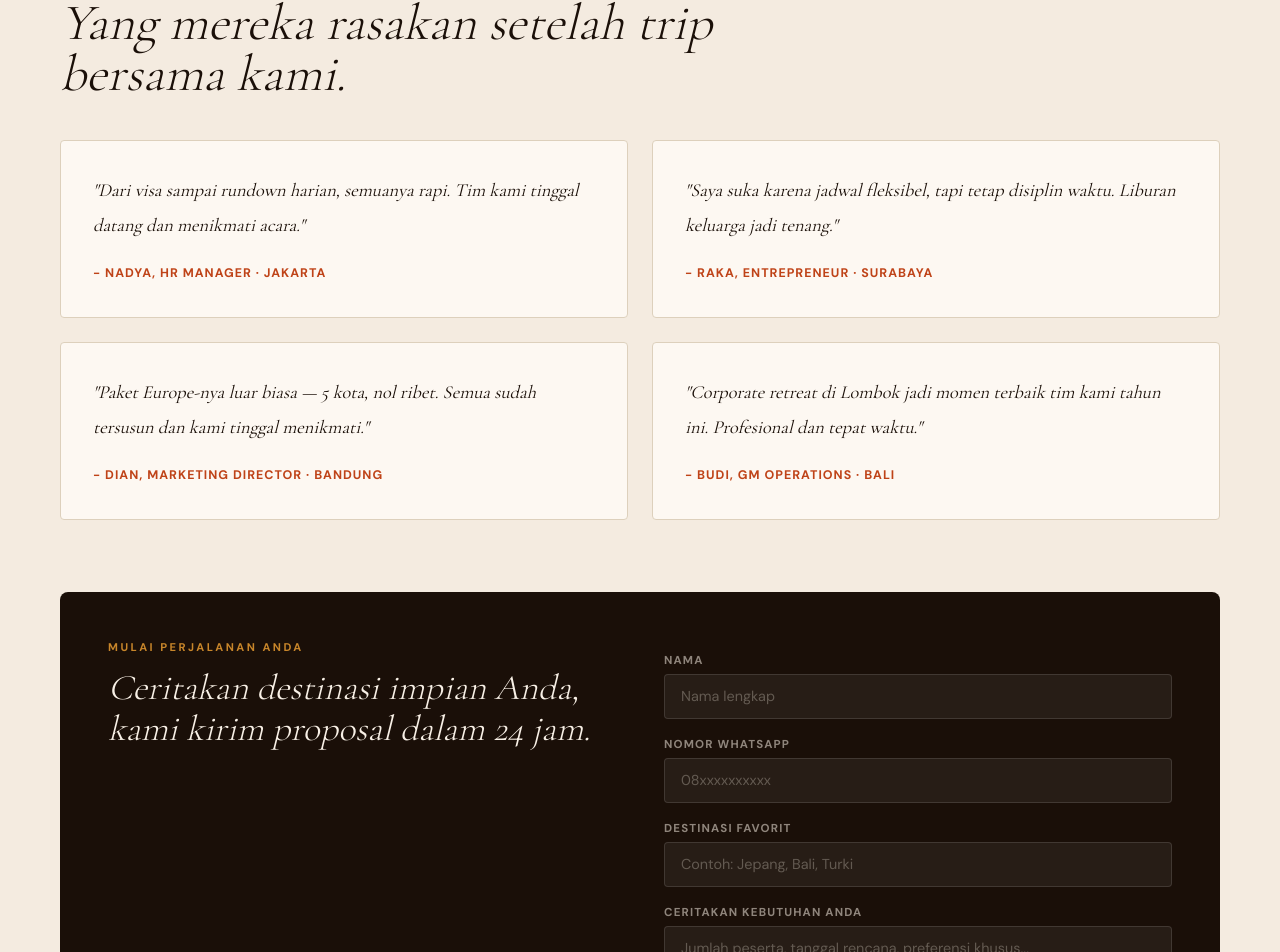
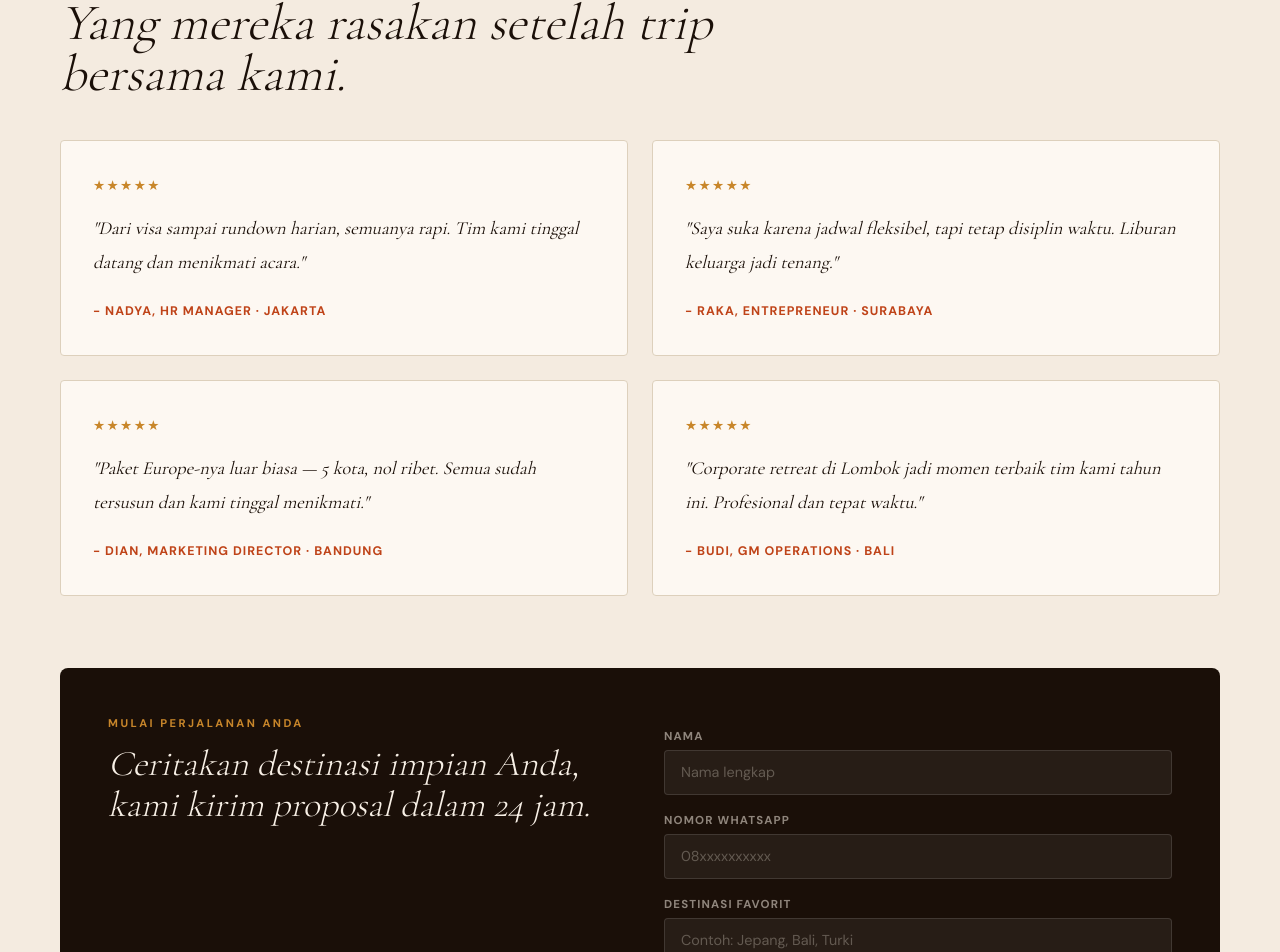
Before and after one commit to nugrahn0123/Preview-Travel-AN-Digital, a Next.js app: page / in a window 1280 px wide. Shown: the part 3192-4144 px from the top of the page. Built offline with nearby package versions, Linux system fonts and the light colour scheme.

Commit message:
feat: add star rating display to testimonial blockquotes

```diff
--- a/app/globals.css
+++ b/app/globals.css
@@ -593,6 +593,14 @@ blockquote cite {
 	text-transform: uppercase;
 }
 
+.stars {
+	margin: 0 0 0.8rem;
+	font-style: normal;
+	font-size: 0.85rem;
+	color: var(--accent);
+	letter-spacing: 0.1em;
+}
+
 /* ─── CTA band ─── */
 .cta-band {
 	display: grid;
--- a/components/Testimonials.tsx
+++ b/components/Testimonials.tsx
@@ -31,6 +31,7 @@ export default function Testimonials() {
       <div className="quotes">
         {quotes.map((q) => (
           <blockquote key={q.cite} className={`reveal${q.delay ? ' ' + q.delay : ''}`}>
+            <p className="stars">★★★★★</p>
             {q.text}
             <cite>{q.cite}</cite>
           </blockquote>
```
